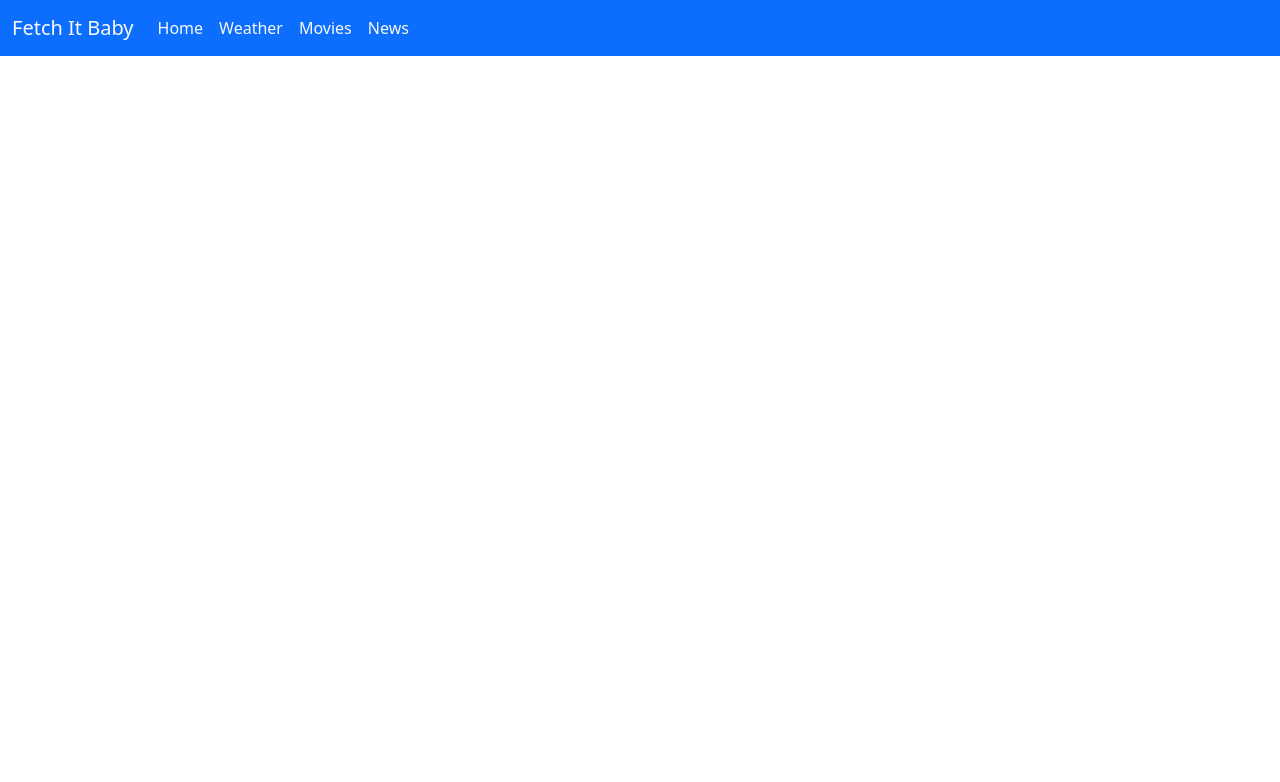
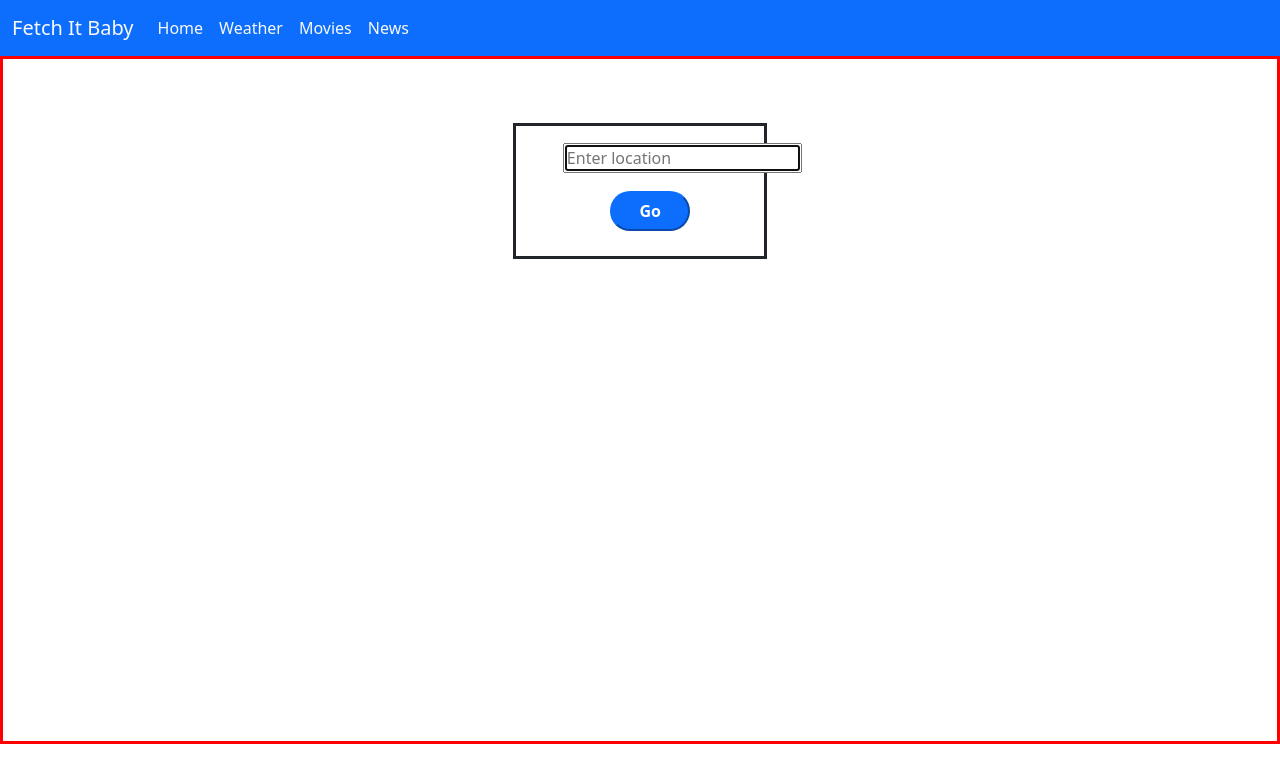
Before and after one commit to sudeep-23-11/Arcessere, a React (Create React App) app: page / in a window 1280 px wide. Shown: the top 782 px of the page. Built offline with nearby package versions, Linux system fonts and the light colour scheme; no server answers.

Commit message:
created weather form and made weather api template

```diff
--- a/src/App.css
+++ /dev/null
@@ -1 +0,0 @@
-/* hello world */
--- a/src/App.js
+++ b/src/App.js
@@ -1,10 +1,11 @@
-import './App.css';
 import Navbar from './components/Navbar';
+import Weather from './components/Weather';
 
 function App() {
   return (
     <>
       <Navbar />
+      <Weather />
     </>
   );
 }
--- /dev/null
+++ b/src/components/Weather.jsx
@@ -0,0 +1,29 @@
+import React, { useState, useEffect } from 'react'
+
+import '../style/weather-style.css';
+
+export default function Weather() {
+
+    const APIKey = "ee88d0026ef28047cf9812b268ae9ddf";
+    const [city, setCity] = useState("Lucknow");
+
+    const fetchAPI = async () => {
+        const url = `https://api.openweathermap.org/data/2.5/weather?q=${city}&appid=${APIKey}`;
+        const response = await fetch(url);
+        const data = await response.json();
+    }
+    useEffect(() => {
+        fetchAPI();
+    }, [])
+
+    return (
+        <div id="weather">
+            <div id='weather-form'>
+                <form action="/" target='_self' method="post" autoComplete='on'>
+                    <input id='weather-form-input' type="search" placeholder='Enter location' autoFocus required/><br />
+                    <button id='weather-form-button' type="submit">Go</button>
+                </form>
+            </div>
+        </div>
+    )
+}
--- a/src/index.css
+++ /dev/null
@@ -1 +0,0 @@
-/* hello world */
--- a/src/index.js
+++ b/src/index.js
@@ -1,7 +1,6 @@
 import React from 'react';
 import ReactDOM from 'react-dom/client';
 
-import './index.css';
 import App from './App';
 
 const root = ReactDOM.createRoot(document.getElementById('root'));
--- /dev/null
+++ b/src/style/weather-style.css
@@ -0,0 +1,28 @@
+#weather {
+    height: 688px;
+    width: 100%;
+    border-style: solid;
+    border-color: red;
+}
+#weather-form {
+    border-style: solid;
+    height: 20%;
+    width: 20%;
+    margin-top: 5%;
+    margin-left: 40%;
+}
+#weather-form-input {
+    margin-top: 7%;
+    margin-left: 19%;
+}
+#weather-form-button {
+    height: 40px;
+    width: 80px;
+    margin-top: 7%;
+    margin-left: 38%;
+    background-color: #0D6EFD;
+    color: #FFFFFF;
+    font-weight: bold;
+    border-radius: 25px;
+    border-color: #0D6EFD;
+}
```
